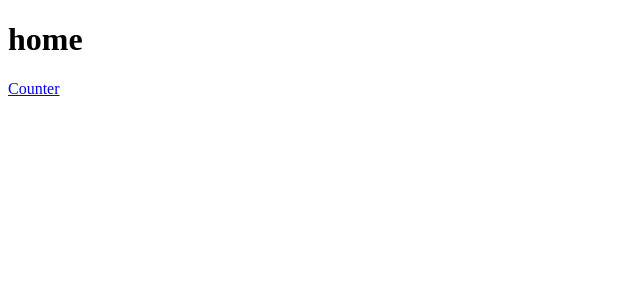
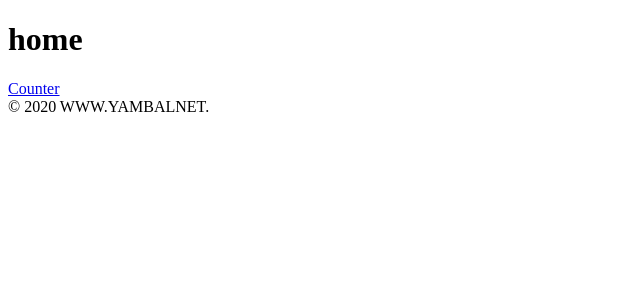
Before and after one commit to yambal/React-Readux-PWA-Template, a React app: page / in a window 1280 px wide. Shown: the top 300 px of the page, without its empty margins (0-640 px from the left). Built offline with nearby package versions, Linux system fonts and the light colour scheme.

Commit message:
Refactor

```diff
--- a/src/App.tsx
+++ b/src/App.tsx
@@ -2,15 +2,16 @@ import React from 'react';
 
 import { Home } from './containers/Home';
 import { Counter } from './containers/Counter';
-import { Route, Switch } from 'react-router-dom'
-
+import { BrowserRouter, Route, Switch } from 'react-router-dom'
 
 function App() {
   return (
-    <Switch>
-      <Route exact path="/" component={Home}/>
-      <Route exact path="/counter" component={Counter}/>
-    </Switch>
+    <BrowserRouter basename="/React-Readux-PWA-Template">
+      <Switch>
+        <Route exact path="/" component={Home}/>
+        <Route exact path="/counter" component={Counter}/>
+      </Switch>
+    </BrowserRouter>
   );
 }
 
--- a/src/containers/Home.tsx
+++ b/src/containers/Home.tsx
@@ -1,5 +1,6 @@
 import React from 'react'
 import { withRouter, RouteComponentProps } from 'react-router-dom'
+import { CopyRight } from './Copyright'
 
 interface iHome extends RouteComponentProps<{}> {}
 
@@ -17,6 +18,7 @@ const _Home:React.FC<iHome> = props => {
     <React.Fragment>
       <h1>home</h1>
       <a href="#" onClick={jampToCounter}>Counter</a>
+      <CopyRight />
     </React.Fragment>
   )
 }
--- a/src/index.tsx
+++ b/src/index.tsx
@@ -11,9 +11,7 @@ import { BrowserRouter } from 'react-router-dom'
 ReactDOM.render(
   <Provider store={store}>
     <React.StrictMode>
-      <BrowserRouter>
         <App />
-      </BrowserRouter>
     </React.StrictMode>
   </Provider>,
   document.getElementById('root')
--- a/src/modules/configModule.tsx
+++ b/src/modules/configModule.tsx
@@ -1,5 +1,7 @@
 const dotenv = require('dotenv')
 dotenv.config({ debug: true })
+
+console.log(4, process.env.NODE_ENV)
 
 export interface iConfigState {
     nodeEnv?: string
```
Also changed, not shown: public/manifest.json, 1 other file (tests, documents, lock files or other folders).
